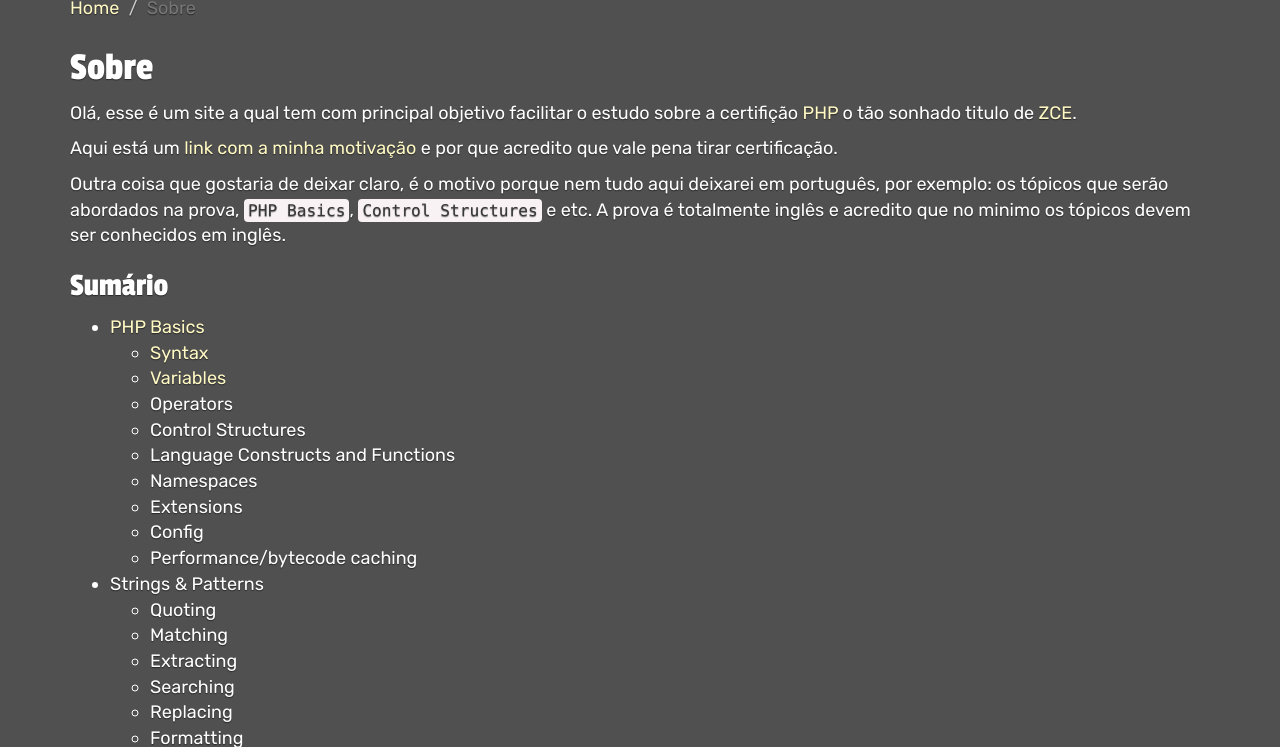
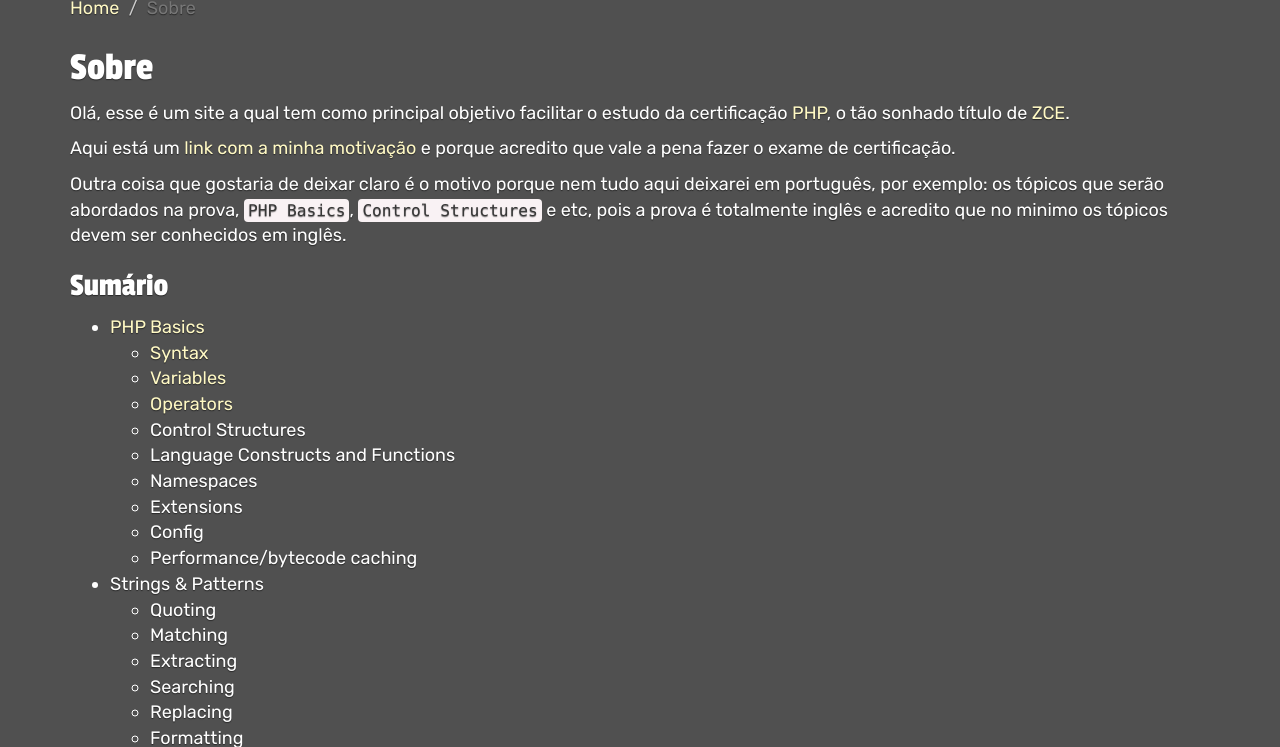
Before and after one commit to Gybsom/guia-para-certificacao-php, a Jekyll site: the page built from index.md, in a window 1280 px wide and 900 px high, cut to the strip 153-900 px from the top of the window. Built offline with Jekyll 4.4.1, drawn with Linux system fonts in a browser that asks for light colours; nearby versions of some CDN libraries.

Commit message:
correções nos files

```diff
--- a/index.md
+++ b/index.md
@@ -3,21 +3,20 @@ title: Sobre
 layout: default
 next: php-basics.md
 prev: php-basics.md
-categories: Sumário.md
 ---
 
-Olá, esse é um site a qual tem com principal objetivo facilitar o estudo sobre a certifição [PHP](http://www.php.net/) o tão sonhado titulo de [ZCE](http://www.zend.com/en/services/certification/php-5-certification).
+Olá, esse é um site a qual tem como principal objetivo facilitar o estudo da certificação [PHP](http://www.php.net/), o tão sonhado título de [ZCE](http://www.zend.com/en/services/certification/php-5-certification).
 
-Aqui está um [link com a minha motivação](motivacao.md) e por que acredito que vale pena tirar certificação.
+Aqui está um [link com a minha motivação](motivacao.md) e porque acredito que vale a pena fazer o exame de certificação.
 
-Outra coisa que gostaria de deixar claro, é o motivo porque nem tudo aqui deixarei em português, por exemplo: os tópicos que serão abordados na prova, `PHP Basics`, `Control Structures` e etc. A prova é totalmente inglês e acredito que no minimo os tópicos devem ser conhecidos em inglês.
+Outra coisa que gostaria de deixar claro é o motivo porque nem tudo aqui deixarei em português, por exemplo: os tópicos que serão abordados na prova, `PHP Basics`, `Control Structures` e etc, pois a prova é totalmente inglês e acredito que no minimo os tópicos devem ser conhecidos em inglês.
 
 ### Sumário
 
 * [PHP Basics](php-basics/index.md)
   * [Syntax](php-basics/syntax.md)
   * [Variables](php-basics/variables.md)
-  * Operators
+  * [Operators](php-basics/operators.md)
   * Control Structures
   * Language Constructs and Functions
   * Namespaces
```
Also changed, not shown: _drafts/php-basics/syntax.md (+1 -1 lines), _drafts/php-basics/variables.md (+1 -1 lines).
